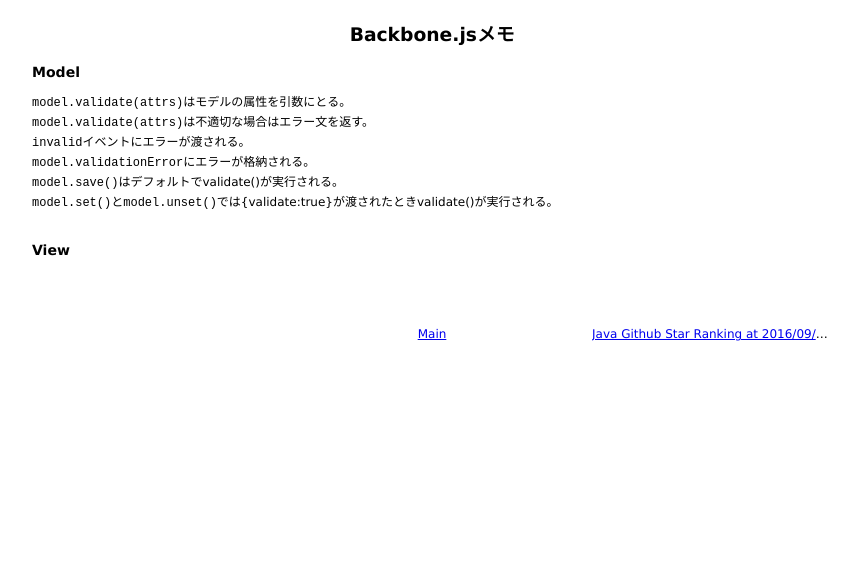
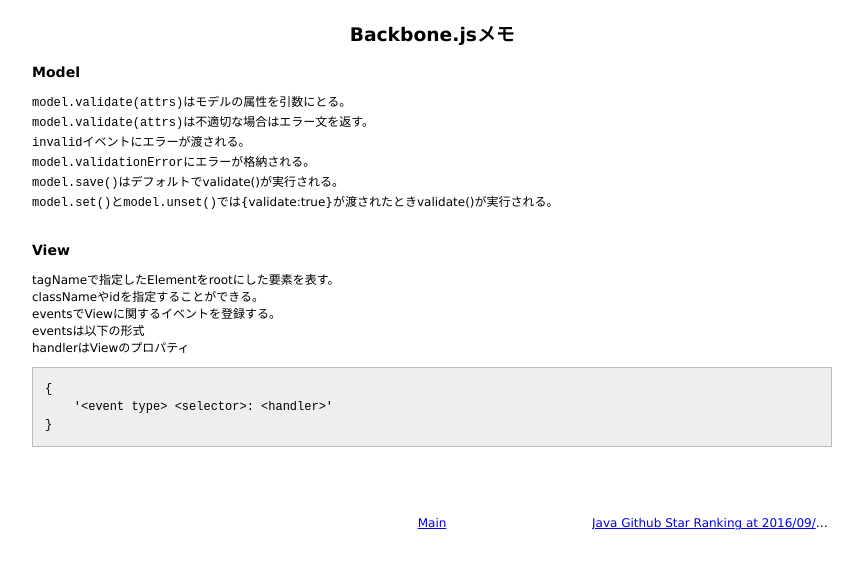
Before and after one commit to 38elements/38elements.github.com, a Jekyll site: the page built from _posts/2016-09-07-backbonejs.md, in a window 1280 px wide. Shown: the top 569 px of the page, without its empty margins (208-1071 px from the left). Built offline with Jekyll 4.4.1, drawn with Linux system fonts in a browser that asks for light colours.

Commit message:
Update 2016-09-07-backbonejs.md

````diff
--- a/_posts/2016-09-07-backbonejs.md
+++ b/_posts/2016-09-07-backbonejs.md
@@ -13,4 +13,15 @@ title: Backbone.jsメモ
 <br>
 
 ### View
+tagNameで指定したElementをrootにした要素を表す。
+classNameやidを指定することができる。
+eventsでViewに関するイベントを登録する。
+eventsは以下の形式
+handlerはViewのプロパティ
+
+```
+{
+    '<event type> <selector>: <handler>'
+}
+```
 <br>
````
